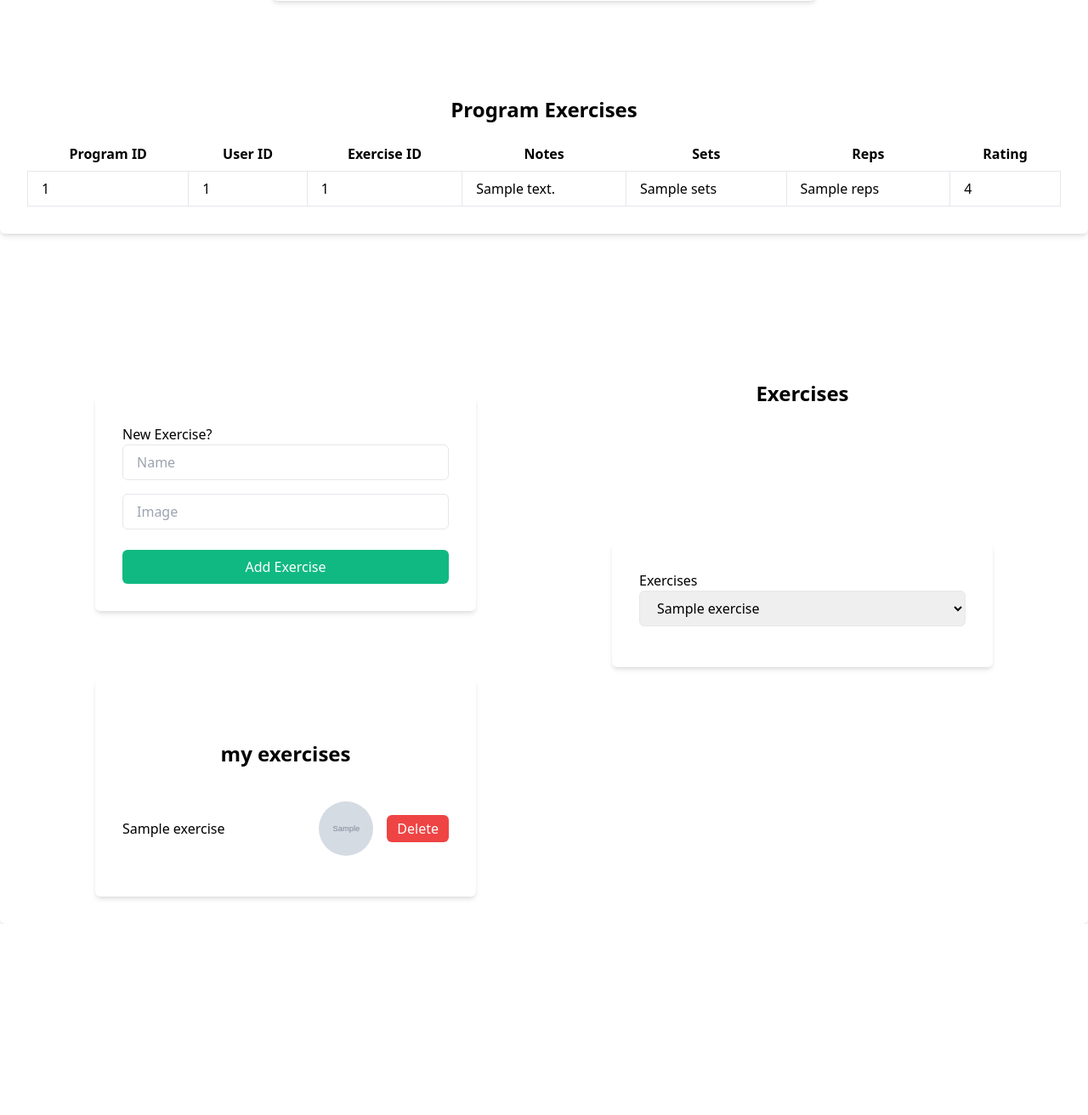
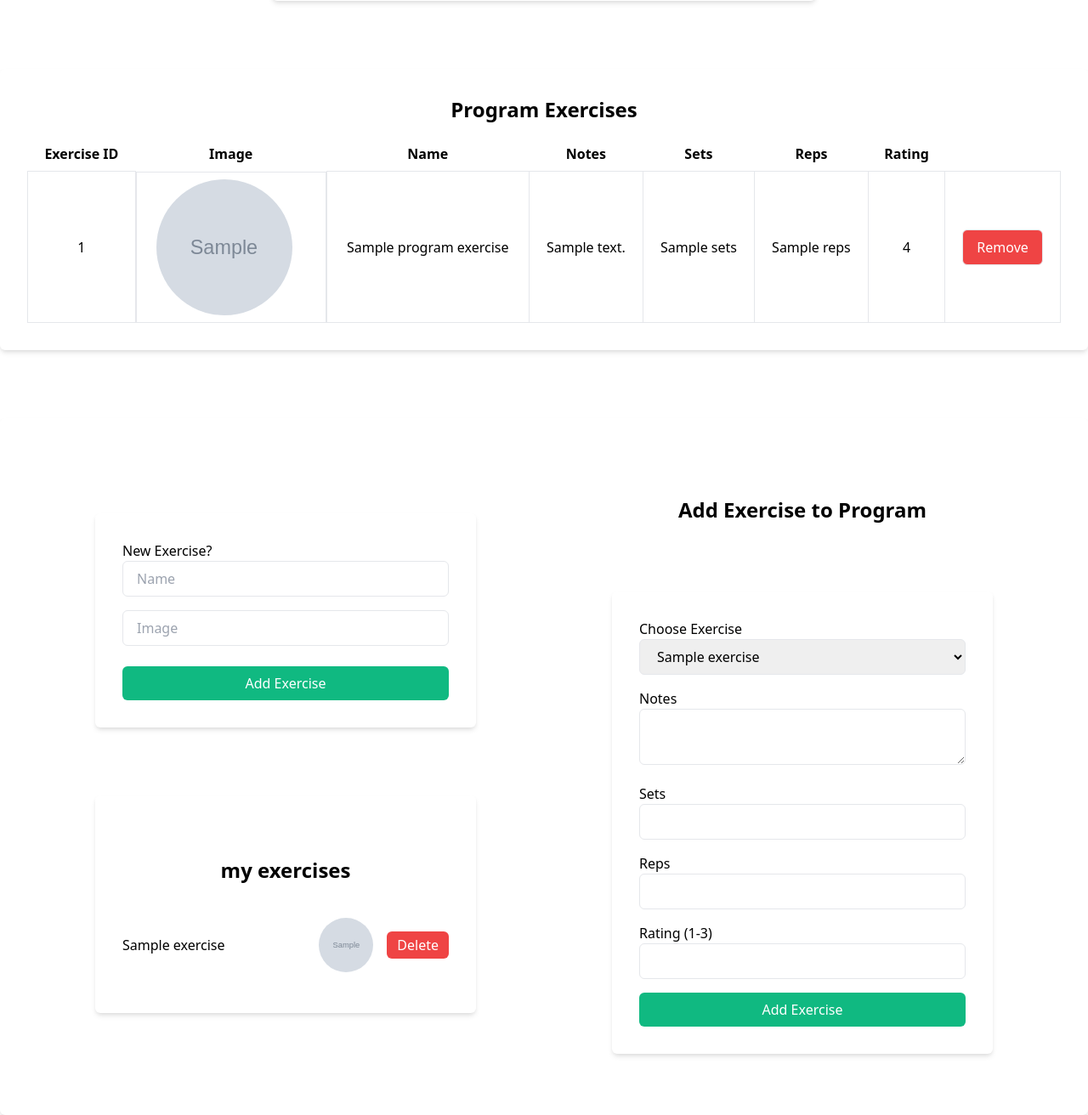
Before and after one commit to wells1989/Python-Flask-rehab_tracker, a Flask app: template templates/program_page.html in a window 1280 px wide. Shown: the part 595-1907 px from the top of the page at 85% size. Before the commit the page ends 1682 px from the top, so only its background shows below. Run offline with Flask 3, Linux system fonts and the light colour scheme; the template is opened without the code that fills it: most values are stand-ins (such as "Sample title", 1, 10 or a date in 2020); grey boxes marked "Sample" are stand-in pictures.

Commit message:
delete ex from program done

```diff
--- a/app.py
+++ b/app.py
@@ -389,7 +389,7 @@ def programs_update_and_delete(program_id):
             return redirect("/", code=301)
 
 
-# DEV ONLY TEST
+# adding exercises to a program
 @app.route('/details', methods=["POST"])
 def details():
 
@@ -424,6 +424,27 @@ def details():
 
             return redirect(f'/programs/program/{user_id}/{program_id}')
 
+        except:
+            return redirect(f'/programs/program/{user_id}/{program_id}')
+
+# removing / updating exercises in a program
+
+@app.route('/details/<int:exercise_id>/<int:program_id>', methods=["PUT", "DELETE"])
+def update_or_remove_program_exercise(exercise_id, program_id):
+    logged_in_user = session.get('logged_in_user')
+    if not logged_in_user:
+        return render_template("not_authorised.html")
+    else:
+        user_id = logged_in_user['id']
+
+    if request.method == "PUT":
+        pass
+
+    if request.method == "DELETE":
+        try:
+            result, status_code = db_block(delete_exercise_from_program, program_id, exercise_id, logged_in_user)
+
+            return result, status_code
         except:
             return redirect(f'/programs/program/{user_id}/{program_id}')
 
@@ -485,6 +506,7 @@ def prog_exercises(program_id, exercise_id):
         else: return 404
 
 
+
 # getting exercises and details in a program (ie. sets and reps etc)
 @app.route("/programs/details/<int:user_id>/<int:program_id>", methods=["GET"])
 def get_exercise_programs(user_id, program_id):
--- a/db.py
+++ b/db.py
@@ -399,7 +399,8 @@ def view_users_past_exercises(conn, cursor, logged_in_user, user_id):
 def view_programs_exercises(conn, cursor, logged_in_user, user_id, program_id):
 
     if admin_check(logged_in_user) or user_id == logged_in_user["id"]:
-        cursor.execute("SELECT * FROM programs_exercises WHERE user_id = %s AND program_id = %s", (user_id, program_id))
+        cursor.execute("SELECT e.id AS exercise_id, e.image, e.name, pe.notes, pe.sets, pe.reps, pe.rating FROM programs_exercises pe JOIN exercises e ON pe.exercise_id = e.id WHERE user_id = %s AND program_id = %s", (user_id, program_id))
+
         if cursor.rowcount == 0:
             return "No instance found", 404
 
--- a/templates/program_page.html
+++ b/templates/program_page.html
@@ -29,9 +29,9 @@
         <table class="table-auto w-full">
             <thead>
                 <tr>
-                    <th class="px-4 py-2">Program ID</th>
-                    <th class="px-4 py-2">User ID</th>
                     <th class="px-4 py-2">Exercise ID</th>
+                    <th class="px-4 py-2">Image</th>
+                    <th class="px-4 py-2">Name</th>
                     <th class="px-4 py-2">Notes</th>
                     <th class="px-4 py-2">Sets</th>
                     <th class="px-4 py-2">Reps</th>
@@ -41,13 +41,20 @@
             <tbody>
                 {% for program_exercise in program_exercises %}
                 <tr>
-                    <td class="border px-4 py-2">{{ program_exercise.program_id }}</td>
-                    <td class="border px-4 py-2">{{ program_exercise.user_id }}</td>
-                    <td class="border px-4 py-2">{{ program_exercise.exercise_id }}</td>
-                    <td class="border px-4 py-2">{{ program_exercise.notes }}</td>
-                    <td class="border px-4 py-2">{{ program_exercise.sets }}</td>
-                    <td class="border px-4 py-2">{{ program_exercise.reps }}</td>
-                    <td class="border px-4 py-2">{{ program_exercise.rating }}</td>
+                    <td class="border px-4 py-2 text-center">{{ program_exercise.exercise_id }}</td>
+                    <td class="border px-4 py-2 flex justify-center align-center">
+                        <img src="{{ program_exercise.image }}" alt="{{ program_exercise.name }}" class="w-40 h-40 object-cover rounded-full mr-4">
+                    </td>
+                    <td class="border px-4 py-2 text-center">{{ program_exercise.name }}</td>
+
+                    <td class="border px-4 py-2 text-center">{{ program_exercise.notes }}</td>
+                    <td class="border px-4 py-2 text-center">{{ program_exercise.sets }}</td>
+                    <td class="border px-4 py-2 text-center">{{ program_exercise.reps }}</td>
+                    <td class="border px-4 py-2 text-center">{{ program_exercise.rating }}</td>
+                    <td class="border px-4 py-2 text-center">
+                        <button class="remove_button border px-4 py-2 bg-red-500 text-white px-3 py-1 rounded-md" data-program-exercise-id="{{ program_exercise.exercise_id }}">Remove</button>
+                    </td>
+
                 </tr>
                 {% endfor %}
             </tbody>
@@ -84,15 +91,34 @@
 
         <!-- adding exercise to program -->
         <div class="w-full sm:w-1/2">
-            <h2 class="text-center text-2xl font-bold p-5 m-10">Exercises</h2>
+            <h2 class="text-center text-2xl font-bold p-5 m-10">Add Exercise to Program</h2>
             <div class="container mx-auto p-5 m-5 flex flex-row flex-wrap">
-                <div class="container mx-auto mt-20 bg-white p-8 rounded-md shadow-md max-w-md">
-                    <h2>Exercises</h2>
-                    <select class="w-full px-4 py-2 mb-4 border rounded-md" id="exerciseSelect">
-                        {% for exercise in exercises %}
-                        <option value="{{ exercise.id }}">{{ exercise.name }}</option>
-                        {% endfor %}
-                    </select>
+                <div class="container mx-auto bg-white p-8 rounded-md shadow-md max-w-md">
+                    <h2>Choose Exercise</h2>
+                    <form id="addExerciseForm" action="/details" method="post">
+                        <select name="exercise_id" class="w-full px-4 py-2 mb-4 border rounded-md">
+                            {% for exercise in exercises %}
+                            <option value="{{ exercise.id }}">{{ exercise.name }}</option>
+                            {% endfor %}
+                        </select>
+
+                        <!-- Hidden inputs for program_id (user_id added server-side) -->
+                        <input type="hidden" name="program_id" value="{{ program.id }}">
+
+                        <label for="notes" class="block">Notes</label>
+                        <textarea name="notes" id="notes" class="w-full px-4 py-2 mb-4 border rounded-md"></textarea>
+
+                        <label for="sets" class="block">Sets</label>
+                        <input type="number" name="sets" id="sets" class="w-full px-4 py-2 mb-4 border rounded-md" min="1">
+
+                        <label for="reps" class="block">Reps</label>
+                        <input type="number" name="reps" id="reps" class="w-full px-4 py-2 mb-4 border rounded-md" min="1">
+
+                        <label for="rating" class="block">Rating (1-3)</label>
+                        <input type="number" name="rating" id="rating" class="w-full px-4 py-2 mb-4 border rounded-md" min="1" max="3">
+
+                        <input type="submit" value="Add Exercise" class="w-full bg-green-500 text-white py-2 px-4 rounded-md cursor-pointer">
+                    </form>
                 </div>
             </div>
         </div>
@@ -211,5 +237,42 @@
     alert("form reset")
     document.getElementById('programForm').reset();
     });
+
+
+    // removing exercise from program
+    document.querySelectorAll('.remove_button').forEach(button => {
+        button.addEventListener('click', function() {
+            var exerciseId = this.getAttribute('data-program-exercise-id')
+            removeExercise(exerciseId)
+        })
+    })
+
+    function removeExercise(exerciseId) {
+        var form = document.getElementById("programForm");
+
+        var actionUrl = form.getAttribute("action"); // i.e. "/programs/{{ program.id }}"
+        var programId = actionUrl.split("/").pop(); // i.e. {{ program.id }}
+
+        console.log("Program ID:", programId);
+        var url = `/details/${exerciseId}/${programId}`
+
+        fetch(url, {
+            method: "DELETE",
+            headers: {
+                'Content-Type': 'application/json'
+            },
+        })
+        .then((response) => {
+            if (response.ok) {
+                window.location.reload()
+            }
+        })
+        .catch((error) => {
+            console.log(error)
+        })
+
+    }
+
+
 </script>
 {% endblock %}
```
